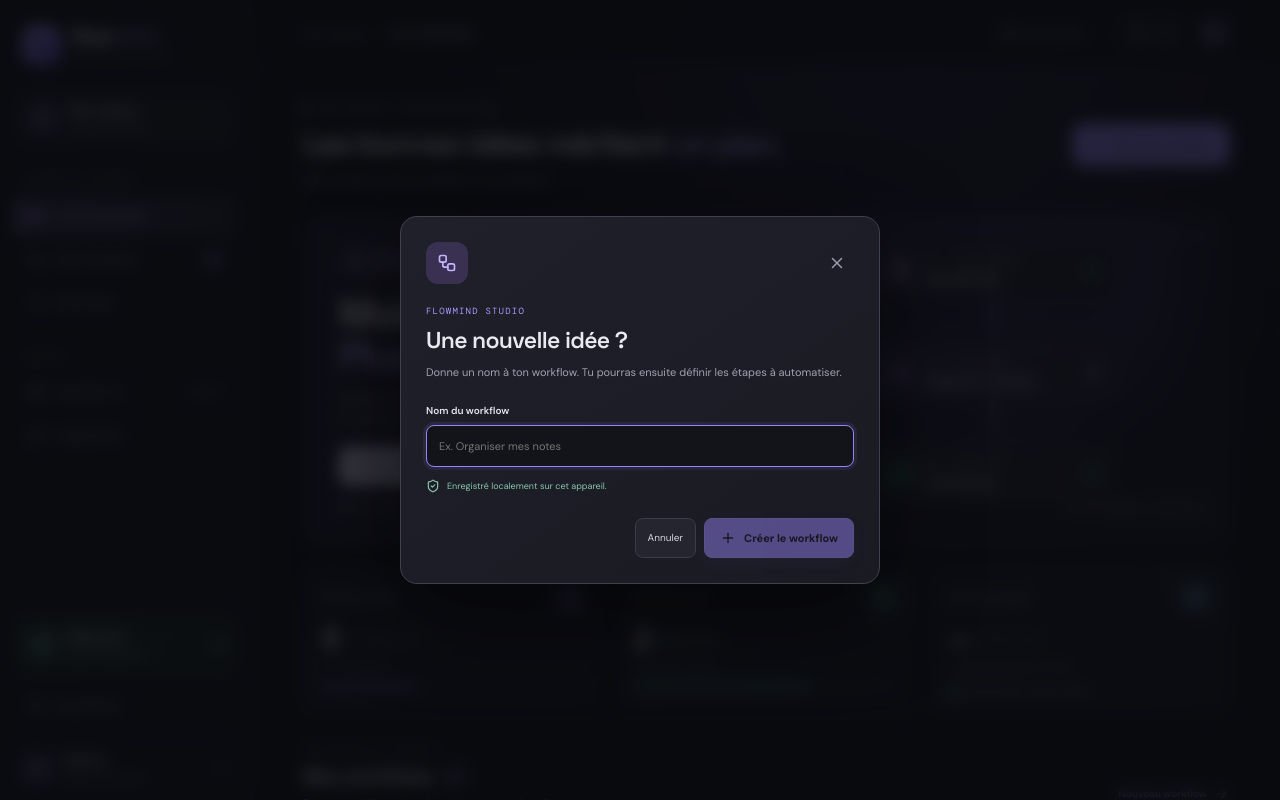
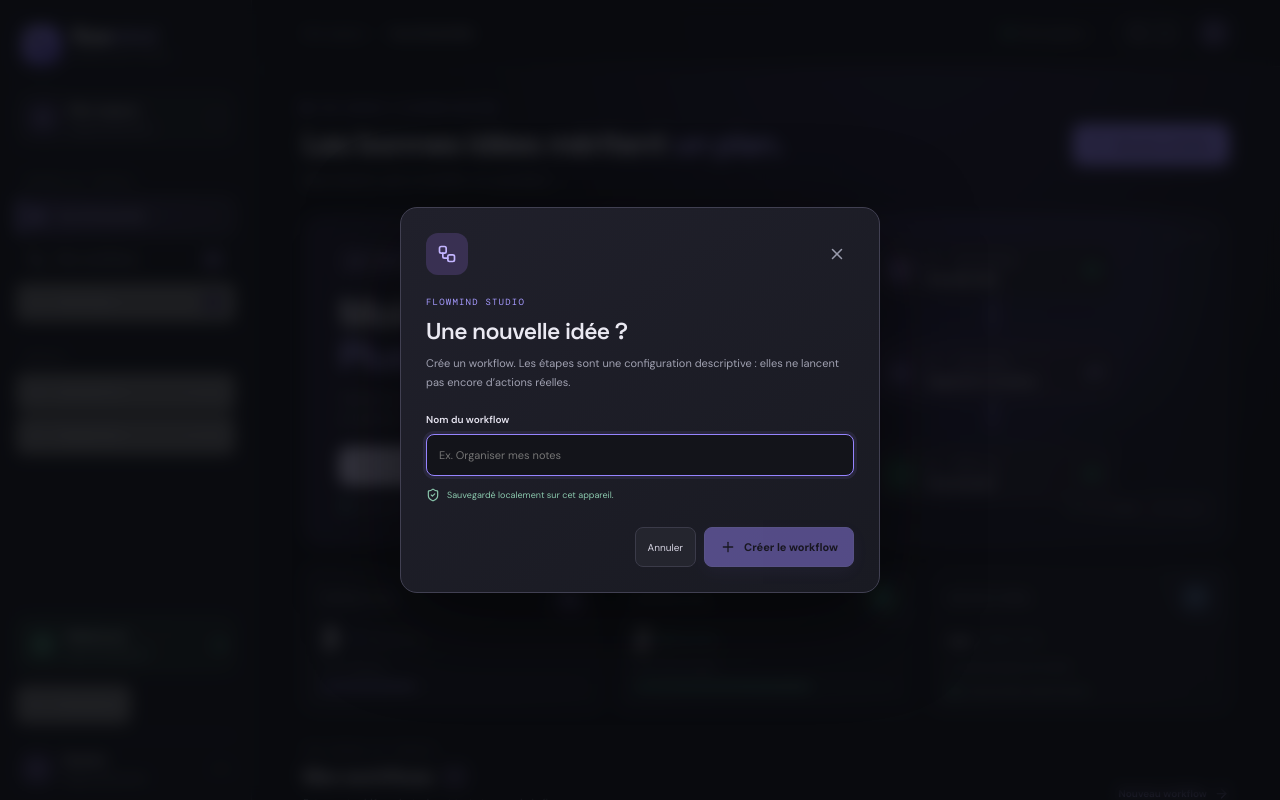
Before and after one commit to dartist-fr/FlowMind, a React (Vite) app: page / in a window 1280 px wide. Both pictures are taken after a click on the button "Créer une automatisation". Shown: the top 800 px of the page. Built offline with nearby package versions, Linux system fonts and the light colour scheme.

Commit message:
Add workflow editing, deletion and local simulation history

```diff
--- a/src/App.tsx
+++ b/src/App.tsx
@@ -50,6 +50,16 @@
   const [creating, setCreating] = useState(false);
   const [notice, setNotice] = useState("");
   const [navOpen, setNavOpen] = useState(false);
+  const [editing, setEditing] = useState<Flow | null>(null);
+  const [editName, setEditName] = useState("");
+  const [editDescription, setEditDescription] = useState("");
+  const [editSteps, setEditSteps] = useState("1");
+  const [editStatus, setEditStatus] = useState<Flow["status"]>("Brouillon");
+  const [panel, setPanel] = useState<"history" | "settings" | "ai" | "integrations" | null>(null);
+  const [history, setHistory] = useState<{id:number; name:string; time:string; result:string}[]>(() => {
+    try { const raw = localStorage.getItem("flowmind:history:v1"); return raw ? JSON.parse(raw) : []; } catch { return []; }
+  });
+  const [confirmDelete, setConfirmDelete] = useState<number | null>(null);
 
   const visible = useMemo(() => flows.filter((flow) => {
     const matchesQuery = `${flow.name} ${flow.description}`.toLowerCase().includes(query.toLowerCase());
@@ -86,6 +96,34 @@
       notify("Impossible de sauvegarder localement : le stockage du navigateur est indisponible.");
     }
   }, [flows]);
+
+  useEffect(() => {
+    try { localStorage.setItem("flowmind:history:v1", JSON.stringify(history.slice(0, 100))); } catch { /* local storage may be unavailable */ }
+  }, [history]);
+
+  function startEdit(flow: Flow) {
+    setEditing(flow); setEditName(flow.name); setEditDescription(flow.description);
+    setEditSteps(String(flow.steps)); setEditStatus(flow.status); setCreating(false);
+  }
+  function saveEdit() {
+    if (!editing || !editName.trim()) return;
+    setFlows(current => current.map(flow => flow.id === editing.id ? {
+      ...flow, name: editName.trim(), description: editDescription.trim(),
+      steps: Math.max(1, Math.min(50, Number(editSteps) || 1)), status: editStatus, updated: "À l’instant"
+    } : flow));
+    setEditing(null); notify("Workflow modifié et sauvegardé sur cet appareil.");
+  }
+  function runSimulation(flow: Flow) {
+    const time = new Date().toLocaleString("fr-FR");
+    setHistory(current => [{ id: Date.now(), name: flow.name, time, result: "Simulation terminée — aucune action externe exécutée" }, ...current].slice(0, 100));
+    notify(`Simulation de « ${flow.name} » enregistrée dans l’historique.`);
+  }
+  function deleteFlow(id: number) {
+    const flow = flows.find(item => item.id === id);
+    setFlows(current => current.filter(item => item.id !== id));
+    setConfirmDelete(null);
+    if (flow) notify(`Workflow « ${flow.name} » supprimé.`);
+  }
 
   useEffect(() => {
     function onKeyDown(event: KeyboardEvent) {
@@ -125,13 +163,13 @@
         <nav className="nav-list" aria-label="Navigation principale">
           <a className="nav-link active" href="#dashboard" onClick={() => setNavOpen(false)}><LayoutDashboard size={17} />Vue d’ensemble</a>
           <a className="nav-link" href="#workflows" onClick={() => setNavOpen(false)}><Workflow size={17} />Mes workflows<span className="nav-count">{flows.length}</span></a>
-          <a className="nav-link" href="#activity" onClick={(event) => { event.preventDefault(); notify("L’historique sera disponible avec le moteur d’exécution."); }}><Activity size={17} />Historique</a>
+          <button className="nav-link nav-action" onClick={() => setPanel("history")}><Activity size={17} />Historique<span className="nav-count">{history.length}</span></button>
         </nav>
 
         <p className="nav-label nav-label-tools">OUTILS</p>
         <nav className="nav-list" aria-label="Outils">
-          <a className="nav-link" href="#assistant" onClick={(event) => { event.preventDefault(); notify("L’assistant IA est prévu dans une prochaine version."); }}><Sparkles size={17} />Assistant IA<span className="nav-soon">BIENTÔT</span></a>
-          <a className="nav-link" href="#integrations" onClick={(event) => { event.preventDefault(); notify("Les intégrations ne sont pas encore activées."); }}><GitBranch size={17} />Intégrations</a>
+          <button className="nav-link nav-action" onClick={() => setPanel("ai")}><Sparkles size={17} />Assistant IA<span className="nav-soon">À VENIR</span></button>
+          <button className="nav-link nav-action" onClick={() => setPanel("integrations")}><GitBranch size={17} />Intégrations<span className="nav-soon">À VENIR</span></button>
         </nav>
 
         <div className="sidebar-bottom">
@@ -140,7 +178,7 @@
             <span><b>Mode local</b><small>Sans API payante</small></span>
             <i aria-label="Actif" />
           </div>
-          <a className="nav-link settings-link" href="#settings" onClick={(event) => { event.preventDefault(); notify("Les paramètres seront ajoutés prochainement."); }}><Settings2 size={17} />Paramètres</a>
+          <button className="nav-link nav-action settings-link" onClick={() => setPanel("settings")}><Settings2 size={17} />Paramètres</button>
           <div className="profile">
             <span className="avatar">D</span>
             <span><b>Damien</b><small>Espace personnel</small></span>
@@ -241,7 +279,11 @@
                   <p>{flow.description}</p>
                   <div className="flow-meta"><span><GitBranch size={13} />{flow.steps} étapes</span><span className="meta-separator">·</span><span><Clock3 size={13} />{flow.updated}</span></div>
                 </div>
-                <button className="run-btn" onClick={() => notify(`Simulation de « ${flow.name} » lancée. Aucune action externe exécutée.`)}><Play size={13} fill="currentColor" />Tester</button>
+                <div className="flow-actions">
+                  <button className="run-btn" onClick={() => runSimulation(flow)}><Play size={13} fill="currentColor" />Tester</button>
+                  <button className="mini-action" onClick={() => startEdit(flow)} aria-label={`Modifier ${flow.name}`} title="Modifier"><Settings2 size={15} /></button>
+                  <button className="mini-action danger-action" onClick={() => setConfirmDelete(flow.id)} aria-label={`Supprimer ${flow.name}`} title="Supprimer"><X size={15} /></button>
+                </div>
               </article>)}
               {visible.length === 0 && <div className="empty-state"><span><Search size={22} /></span><b>Aucun workflow trouvé</b><p>Modifie ta recherche ou crée une nouvelle automatisation.</p><button className="secondary" onClick={() => { setQuery(""); setFilter("Tous"); }}>Réinitialiser les filtres</button></div>}
             </div>
@@ -257,15 +299,29 @@
         </div>
       </main>
 
-      {creating && <div className="modal-bg" onMouseDown={(event) => { if (event.target === event.currentTarget) setCreating(false); }}>
+      {(creating || editing) && <div className="modal-bg" onMouseDown={(event) => { if (event.target === event.currentTarget) { setCreating(false); setEditing(null); } }}>
         <section className="modal" role="dialog" aria-modal="true" aria-labelledby="modal-title">
-          <div className="modal-top"><span className="modal-icon"><Workflow size={20} /></span><button className="icon-btn" onClick={() => setCreating(false)} aria-label="Fermer"><X size={18} /></button></div>
-          <span className="modal-kicker">FLOWMIND STUDIO</span><h2 id="modal-title">Une nouvelle idée ?</h2><p>Donne un nom à ton workflow. Tu pourras ensuite définir les étapes à automatiser.</p>
-          <label htmlFor="flow-name">Nom du workflow</label><input id="flow-name" autoFocus value={name} onChange={(event) => setName(event.target.value)} onKeyDown={(event) => { if (event.key === "Enter") createFlow(); }} placeholder="Ex. Organiser mes notes" />
-          <small className="modal-hint"><ShieldCheck size={14} />Enregistré localement sur cet appareil.</small>
-          <div className="modal-actions"><button className="secondary" onClick={() => setCreating(false)}>Annuler</button><button className="primary" disabled={!name.trim()} onClick={createFlow}><Plus size={16} />Créer le workflow</button></div>
+          <div className="modal-top"><span className="modal-icon"><Workflow size={20} /></span><button className="icon-btn" onClick={() => { setCreating(false); setEditing(null); }} aria-label="Fermer"><X size={18} /></button></div>
+          <span className="modal-kicker">FLOWMIND STUDIO</span><h2 id="modal-title">{editing ? "Modifier le workflow" : "Une nouvelle idée ?"}</h2>
+          <p>{editing ? "Modifie les informations et enregistre tes changements." : "Crée un workflow. Les étapes sont une configuration descriptive : elles ne lancent pas encore d’actions réelles."}</p>
+          <label htmlFor="flow-name">{editing ? "Nom" : "Nom du workflow"}</label>
+          <input id="flow-name" autoFocus value={editing ? editName : name} onChange={(event) => editing ? setEditName(event.target.value) : setName(event.target.value)} onKeyDown={(event) => { if (event.key === "Enter") editing ? saveEdit() : createFlow(); }} placeholder="Ex. Organiser mes notes" />
+          {editing && <>
+            <label htmlFor="flow-description">Description</label><textarea id="flow-description" value={editDescription} onChange={event => setEditDescription(event.target.value)} rows={3} />
+            <label htmlFor="flow-steps">Nombre d’étapes (1–50)</label><input id="flow-steps" type="number" min="1" max="50" value={editSteps} onChange={event => setEditSteps(event.target.value)} />
+            <label htmlFor="flow-status">Statut</label><select id="flow-status" value={editStatus} onChange={event => setEditStatus(event.target.value as Flow["status"])}><option value="Brouillon">Brouillon</option><option value="Actif">Actif (simulation disponible)</option></select>
+          </>}
+          <small className="modal-hint"><ShieldCheck size={14} />Sauvegardé localement sur cet appareil.</small>
+          <div className="modal-actions"><button className="secondary" onClick={() => { setCreating(false); setEditing(null); }}>Annuler</button><button className="primary" disabled={!(editing ? editName.trim() : name.trim())} onClick={editing ? saveEdit : createFlow}>{editing ? <Check size={16} /> : <Plus size={16} />}{editing ? "Enregistrer" : "Créer le workflow"}</button></div>
         </section>
       </div>}
+      {confirmDelete !== null && <div className="modal-bg"><section className="modal" role="alertdialog" aria-modal="true"><h2>Supprimer ce workflow ?</h2><p>Cette suppression est définitive sur cet appareil.</p><div className="modal-actions"><button className="secondary" onClick={() => setConfirmDelete(null)}>Annuler</button><button className="primary danger-primary" onClick={() => deleteFlow(confirmDelete)}>Supprimer</button></div></section></div>}
+      {panel && <div className="modal-bg" onMouseDown={event => { if (event.target === event.currentTarget) setPanel(null); }}><section className="modal panel-modal" role="dialog" aria-modal="true" aria-labelledby="panel-title"><div className="modal-top"><span className="modal-icon"><Settings2 size={20} /></span><button className="icon-btn" onClick={() => setPanel(null)} aria-label="Fermer"><X size={18} /></button></div>
+        {panel === "history" && <><span className="modal-kicker">JOURNAL LOCAL</span><h2 id="panel-title">Historique des tests</h2><p>Les simulations récentes sont enregistrées sur cet appareil. Elles ne correspondent pas à des exécutions réelles.</p>{history.length === 0 ? <div className="empty-state"><b>Aucun test pour le moment</b><p>Lance « Tester » sur un workflow pour ajouter une entrée ici.</p></div> : <div className="history-list">{history.map(item => <article className="history-entry" key={item.id}><b>{item.name}</b><small>{item.time}</small><p>{item.result}</p></article>)}</div>}<div className="modal-actions"><button className="secondary" onClick={() => { setHistory([]); notify("Historique effacé."); }}>Effacer l’historique</button><button className="primary" onClick={() => setPanel(null)}>Fermer</button></div></>}
+        {panel === "settings" && <><span className="modal-kicker">PRÉFÉRENCES</span><h2 id="panel-title">Paramètres et données</h2><p>FlowMind fonctionne actuellement sans compte : les données restent dans le stockage local de ce navigateur.</p><div className="settings-summary"><p><b>{flows.length}</b> workflow(s) enregistré(s)</p><p><b>{history.length}</b> entrée(s) d’historique</p><p>Stockage : localStorage du navigateur</p></div><div className="modal-actions"><button className="secondary" onClick={() => { if (confirm("Effacer tous les workflows et l’historique de cet appareil ? Cette action est irréversible.")) { setFlows([]); setHistory([]); notify("Données locales effacées."); } }}>Effacer toutes les données</button><button className="primary" onClick={() => setPanel(null)}>Fermer</button></div></>}
+        {panel === "ai" && <><span className="modal-kicker">ASSISTANT IA</span><h2 id="panel-title">Pas encore connecté</h2><p>L’assistant IA n’est pas implémenté dans cette version. Aucun modèle n’est appelé et aucune donnée n’est envoyée à un service externe.</p><p>Une future version pourra proposer un modèle local ou une intégration configurée par l’utilisateur.</p><div className="modal-actions"><button className="primary" onClick={() => setPanel(null)}>Compris</button></div></>}
+        {panel === "integrations" && <><span className="modal-kicker">CONNECTEURS</span><h2 id="panel-title">Intégrations indisponibles</h2><p>Aucun service externe n’est actuellement connecté. Les workflows ne peuvent donc pas envoyer d’e-mails, modifier des fichiers ou déclencher d’actions dans d’autres applications.</p><p>Cette section sera activée quand des connecteurs réels et leurs autorisations seront développés.</p><div className="modal-actions"><button className="primary" onClick={() => setPanel(null)}>Compris</button></div></>}
+      </section></div>}
 
       {notice && <div className="toast" role="status"><span className="toast-check"><Check size={15} /></span><span>{notice}</span><button onClick={() => setNotice("")} aria-label="Fermer"><X size={15} /></button></div>}
     </div>
```
